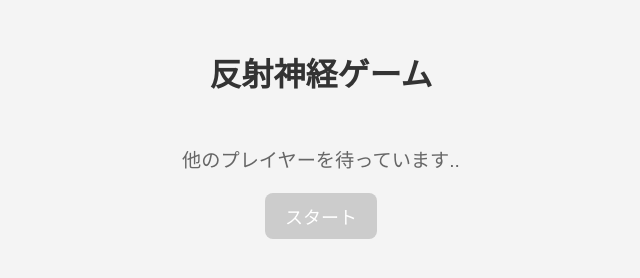
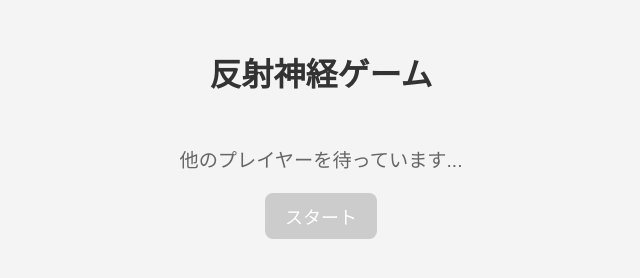
Before and after one commit to h1ro223/Monster-Smash, a plain HTML site: page index.html in a window 1280 px wide. Shown: the full height of the page, 319-959 px from the left. Drawn offline with Linux system fonts and the light colour scheme; no server answers.

Commit message:
Update index.html

```diff
--- a/index.html
+++ b/index.html
@@ -12,7 +12,7 @@
 <body>
   <h1>反射神経ゲーム</h1>
   <div id="game">
-    <div id="waiting">他のプレイヤーを待っています..</div>
+    <div id="waiting">他のプレイヤーを待っています...</div>
     <button id="startButton" disabled>スタート</button>
     <div id="reactionButton" style="display:none;">クリック！</div>
   </div>
```
